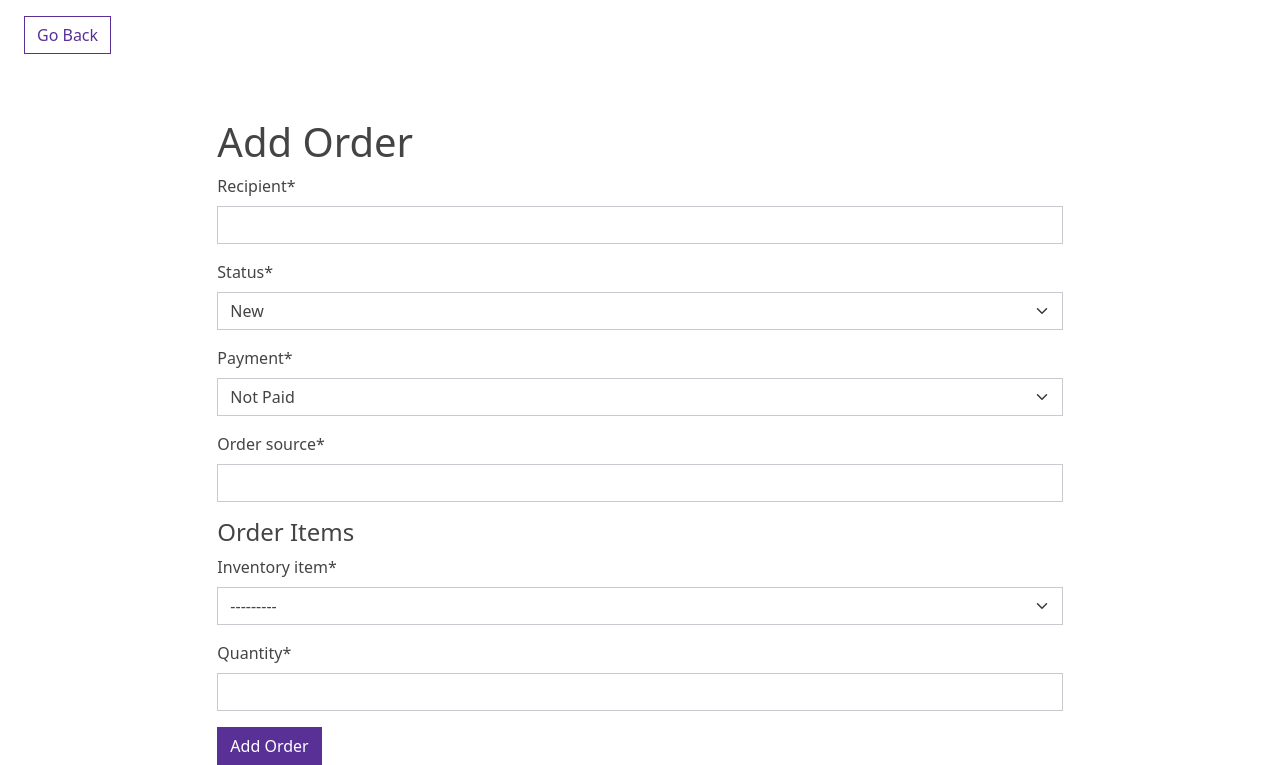
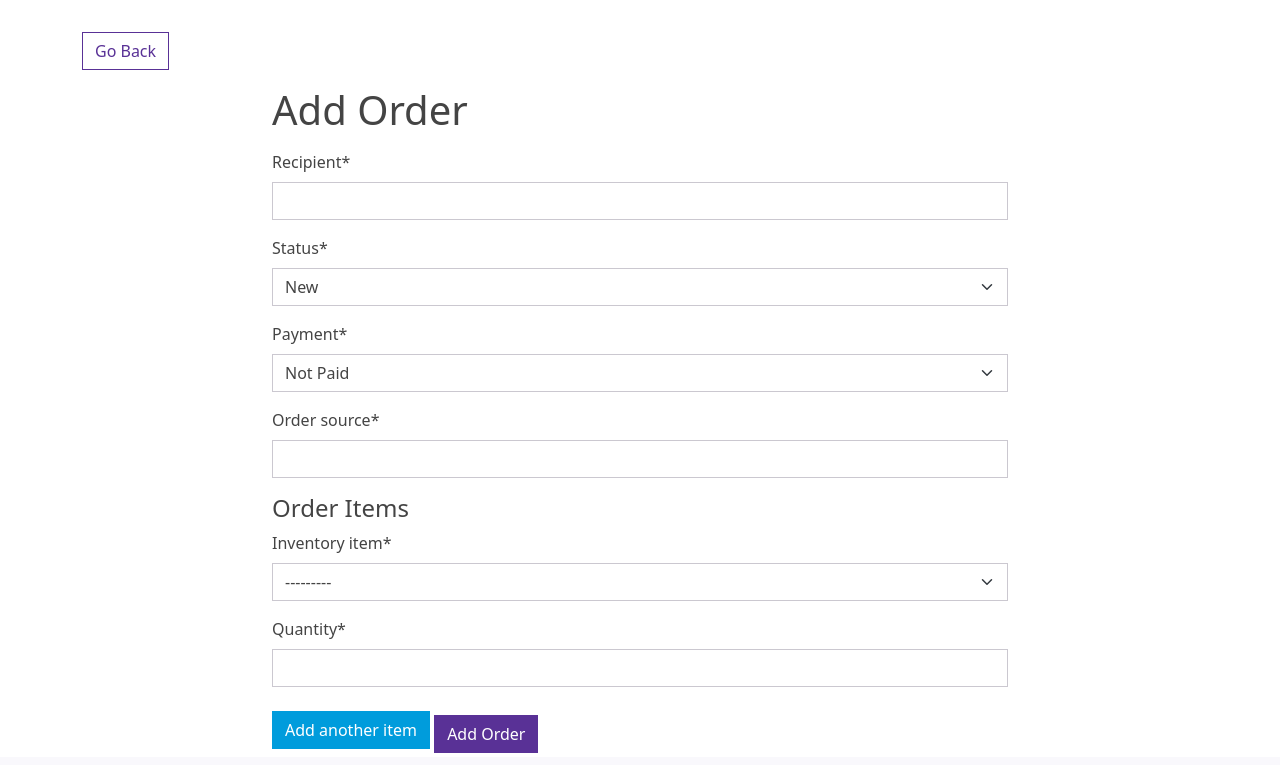
Before and after one commit to leo9uo/Airhouse, a Django app: page /add-order/ in a window 1280 px wide. Shown: the part 78-843 px from the top of the page. Run offline with Django 5.2, Linux system fonts and the light colour scheme; data comes from the database, SQL or seed files in the repository; both versions use the stored data as it was after the commit; some libraries are stand-ins or nearby versions.

Commit message:
user can add multiple order items to order

```diff
--- a/airhouse_project/airhouse/templates/airhouse/order_form.html
+++ b/airhouse_project/airhouse/templates/airhouse/order_form.html
@@ -2,32 +2,58 @@
 {% load crispy_forms_tags %}
 
 {% block content %}
-<a href="javascript:history.back()" class="btn btn-outline-primary my-3 mx-4">Go Back</a>
-
+<div class="container mt-3">
+    <a href="javascript:history.back()" class="btn btn-outline-primary my-3">Go Back</a>
     <div class="row">
-        <div class="col-11 col-md-8 mx-auto mt-5">
-            <h1>{% if form.instance.pk %}Edit Order{% else %}Add Order{% endif %}</h1>
-
-            <form method="POST">
+        <div class="col-md-8 mx-auto">
+            <h1 class="mb-3">{% if form.instance.pk %}Edit Order{% else %}Add Order{% endif %}</h1>
+            <form method="POST" id="orderForm">
                 {% csrf_token %}
                 {{ form|crispy }}
 
                 <h4>Order Items</h4>
-                {{ formset.management_form }}
-                {% for form in formset %}
-                    {% if forloop.last and form.instance.pk or not form.instance.pk and not forloop.first %}
-
-                    {% else %}
+                <div id="formset-container">
+                    {{ formset.management_form }}
+                    {% for form in formset %}
                         <div class="formset-row">
                             {{ form|crispy }}
                         </div>
-                    {% endif %}
-                {% endfor %}
+                    {% endfor %}
+                </div>
+                <button type="button" id="add-item" class="btn btn-info my-2">Add another item</button>
 
-                <div class="mt-3">
-                    <button type="submit" class="btn btn-primary">{% if form.instance.pk %}Update Order{% else %}Add Order{% endif %}</button>
-                </div>
+                <button type="submit" class="btn btn-primary mt-2">{% if form.instance.pk %}Update Order{% else %}Add Order{% endif %}</button>
             </form>
         </div>
     </div>
+</div>
+
+<script>
+function updateElementIndex(el, prefix, index) {
+    var idRegex = new RegExp('(' + prefix + '-\\d+-)');
+    var replacement = prefix + '-' + index + '-';
+    if (el.id) el.id = el.id.replace(idRegex, replacement);
+    if (el.name) el.name = el.name.replace(idRegex, replacement);
+    if (el.htmlFor) el.htmlFor = el.htmlFor.replace(idRegex, replacement);
+}
+
+document.addEventListener('DOMContentLoaded', function () {
+    document.getElementById('add-item').addEventListener('click', function () {
+        var formsetContainer = document.getElementById('formset-container');
+        var totalForms = document.getElementById('id_{{ formset.prefix }}-TOTAL_FORMS');
+        var formCount = parseInt(totalForms.value);
+        var newForm = formsetContainer.querySelector('.formset-row:last-of-type').cloneNode(true);
+
+        updateElementIndex(newForm, '{{ formset.prefix }}', formCount);
+        newForm.querySelectorAll('input,select,textarea,label').forEach(function(field) {
+            // Clear the value of the inputs in the cloned form
+            if (field.tagName === 'INPUT' || field.tagName === 'TEXTAREA') field.value = '';
+            updateElementIndex(field, '{{ formset.prefix }}', formCount);
+        });
+
+        formsetContainer.appendChild(newForm);
+        totalForms.value = formCount + 1; // Increment the form count
+    });
+});
+</script>
 {% endblock content %}
```
Also changed, not shown: airhouse_project/db.sqlite3.
